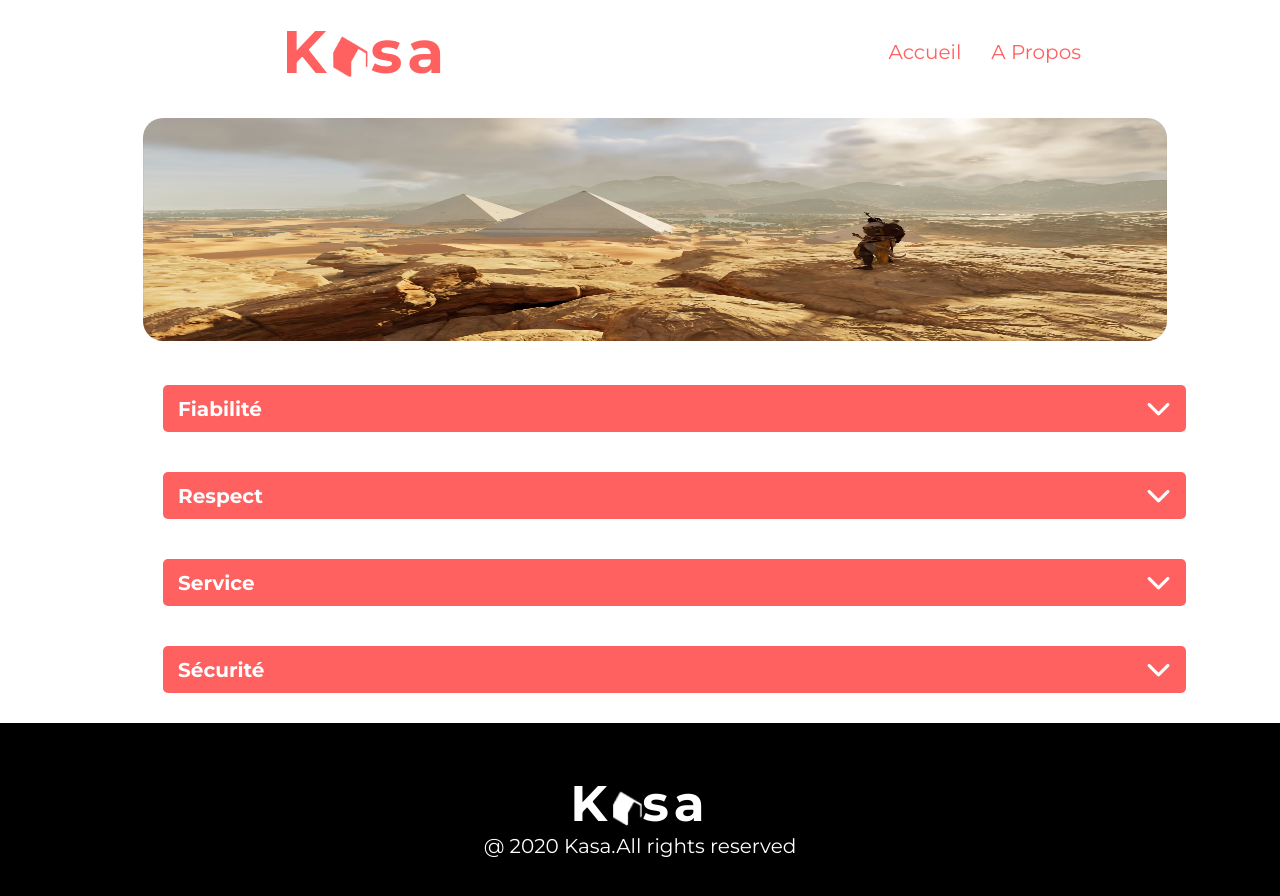
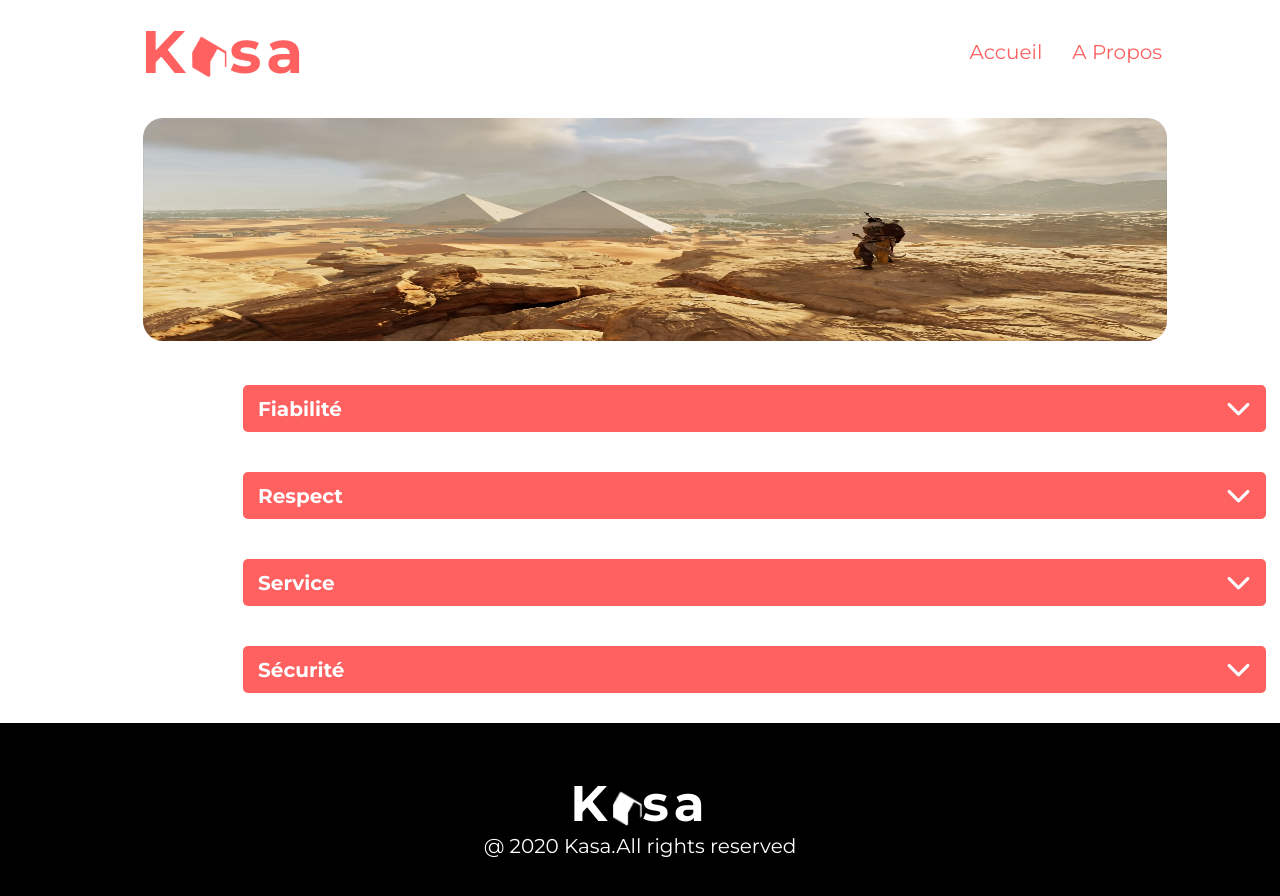
Before and after one commit to laurentDev08/kasa, a React (Create React App) app: page /propos in a window 1280 px wide. Shown: the top 896 px of the page. Built offline with nearby package versions, Linux system fonts and the light colour scheme.

Commit message:
final kasa desktop

```diff
--- a/src/App.css
+++ b/src/App.css
@@ -1,7 +1,6 @@
 @import url('https://fonts.googleapis.com/css2?family=Montserrat:wght@400;700;800&display=swap');
 *{
   font-family: 'Montserrat', sans-serif;
-  /* text-align: center; */
   margin: 0;
   padding: 0;
 }
@@ -12,13 +11,13 @@
 }
 .content{
   display:flex;
-  justify-content:space-around;
+  justify-content:space-between;
   align-items: center;
   padding: 15px;
 }
 .link{
-  position: relative;
-  left: 110px;
+ position: relative;
+ left: 40px;
 }
 .lien{
   text-decoration: none;
@@ -35,7 +34,7 @@
   left:-12px;
   font-size: 40px;
   letter-spacing: 5px;
-
+  margin-left: 10px;
 }
 .logo img{
   width: 35px;
--- a/src/components/accordeon.jsx
+++ b/src/components/accordeon.jsx
@@ -2,7 +2,7 @@ import { useState } from "react";
 const Accordeon = ({titre,contenu}) => {
     const [openAcc, setOpenAcc] = useState(false);
     return (
-        <div className="content-text">
+        <div className="content-btn">
                 <button className="btn"  onClick={()=>setOpenAcc(!openAcc)}>
                     <div className="icon">
                         <h4>{titre}</h4>
--- a/src/components/accueil.jsx
+++ b/src/pages/accueil.jsx
@@ -1,8 +1,8 @@
 import { useState, useEffect } from "react";
 import "../style/accueil.css";
 import dbz from "../assets/dbfz.jpg"
-import Card from "./card";
-import Footer from "./footer";
+import Card from "../components/card";
+import Footer from "../components/footer";
 const Accueil = () => {
     const [kasa, setKasa] = useState(null);
     useEffect(()=>{
--- a/src/components/propos.jsx
+++ b/src/pages/propos.jsx
@@ -1,7 +1,7 @@
 import creed from "../assets/Assassins-Creed®-Origins__3.jpeg"
 import "../style/propos.css";
-import DropDown from "./drop-down";
-import Footer from "./footer";
+import DropDown from "../components/drop-down";
+import Footer from "../components/footer";
 const Propos = () => {
     return (
         <div>
--- a/src/style/logement.css
+++ b/src/style/logement.css
@@ -45,10 +45,15 @@
     position: relative;
     right: 170px;
 }
+.tags{
+    padding-top: 30px;
+}
 .tag{
     color: white;
     background-color: #FF6060;
-    border-radius: 20px;
+    border-radius: 10px;
+    margin-right: 10px;
     padding: 5px;
-    font-size: 12px;
+    font-size: 15px;
+
 }
--- a/src/style/notFound.css
+++ b/src/style/notFound.css
@@ -4,6 +4,7 @@
     top: 150px;
     color:#FF6060;
     padding: 10px;
+    text-align: center;
 }
 .not{
     font-size: 150px;
--- a/src/style/propos.css
+++ b/src/style/propos.css
@@ -4,6 +4,14 @@
     display: inline-block;
     position:relative;
     top: 20px;
+}
+.content-btn{
+    padding: 20px;
+    width: 1023px;
+    display: inline-block;
+    position: relative;
+    top: 20px;
+    left: 80px;
 }
 .btn{
     cursor: pointer;
```
Also changed, not shown: src/pages/logement.jsx (renamed from src/components/logement.jsx, +4 -9 lines), src/router/route.jsx (+4 -4 lines), src/pages/notFound.jsx (renamed from src/components/notFound.jsx).
